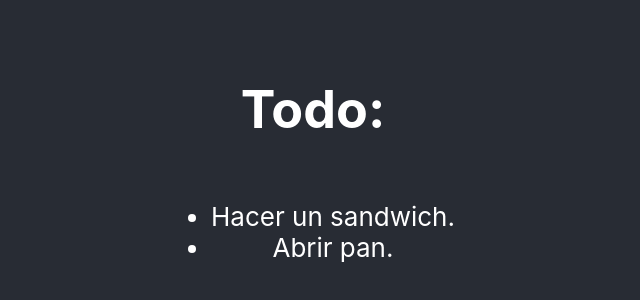
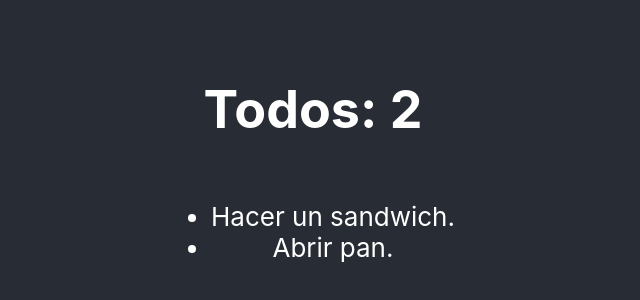
Before and after one commit to axSheru/react-typescript-todo, a React (Create React App) app: page / in a window 1280 px wide. Shown: the part 234-534 px from the top of the page, without its empty margins (327-967 px from the left). Built offline with nearby package versions, Linux system fonts and the light colour scheme.

Commit message:
REFACTOR: Implemented Title component.

```diff
--- a/src/todo/Todo.tsx
+++ b/src/todo/Todo.tsx
@@ -1,10 +1,11 @@
 import { TodoList } from './components/TodoList';
 import { TodoProvider } from './context/TodoProvider';
+import { Title } from './components/Title';
 
 export const Todo = () => {
     return (
         <TodoProvider>
-            <h1>Todo:</h1>
+            <Title />
             <TodoList />
         </TodoProvider>
     );
```
